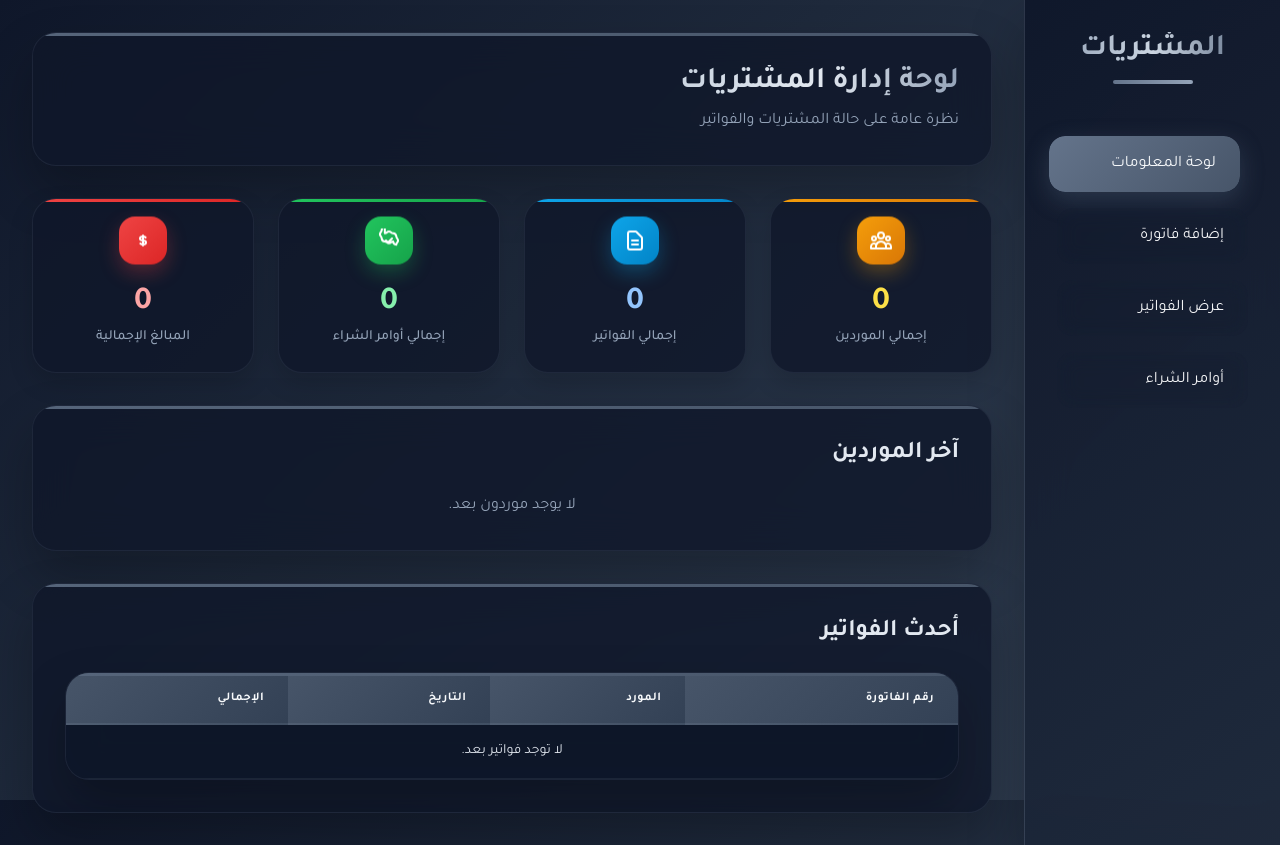
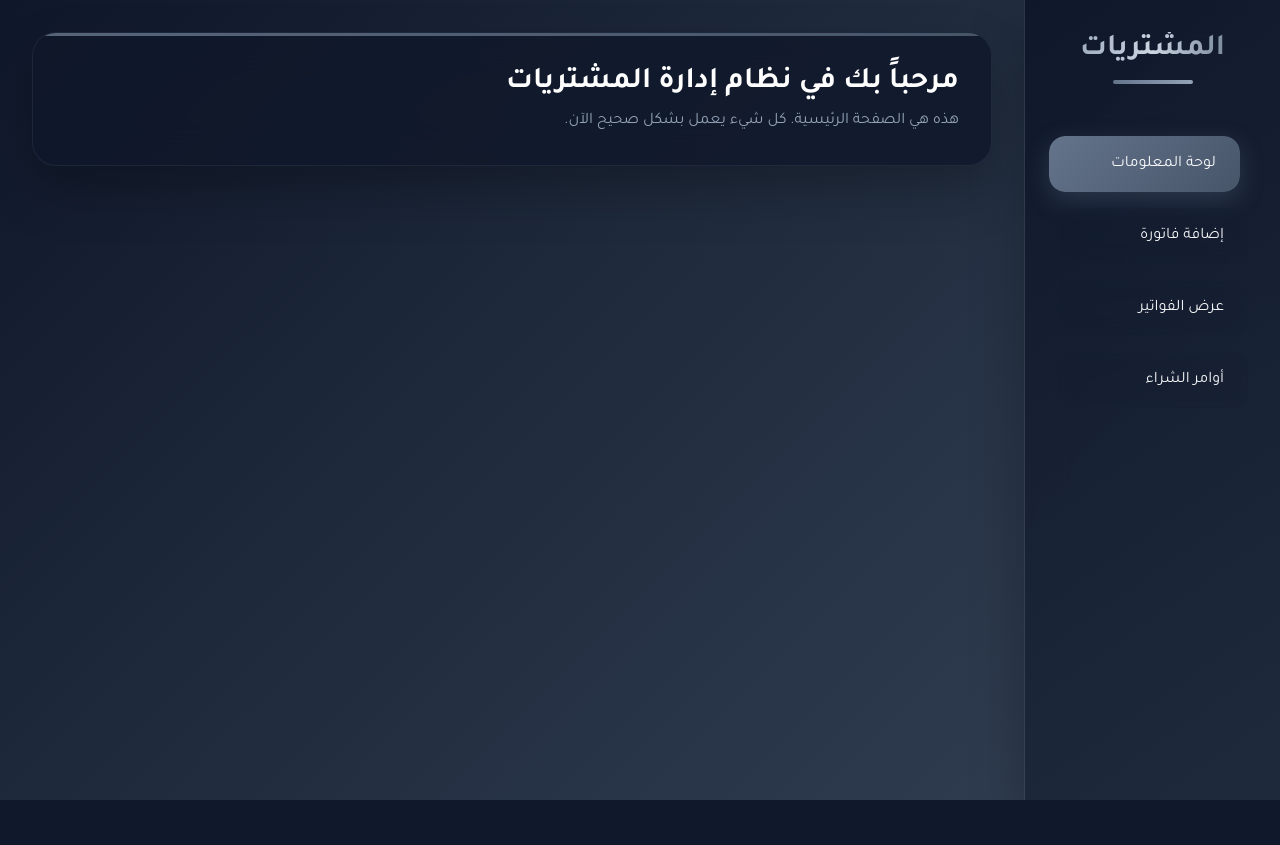
Before and after one commit to ixAbdulaziz/ERP-Last, a Flask app: page / in a window 1280 px wide. After the commit the page ends 800 px from the top, so only its background shows below. Run offline with Flask 3, Linux system fonts and the light colour scheme; some libraries are stand-ins or nearby versions.

Commit message:
Update home.html

```diff
--- a/templates/home.html
+++ b/templates/home.html
@@ -1,71 +1,10 @@
 {% extends "layout.html" %}
 
-{% block title %}لوحة المعلومات{% endblock %}
+{% block title %}الرئيسية{% endblock %}
 
 {% block content %}
 <section class="page-header fade-up">
-  <div class="flex items-center justify-between flex-wrap gap-4">
-    <div>
-      <h2 class="text-3xl font-bold bg-gradient-to-r from-slate-300 via-slate-200 to-slate-400 bg-clip-text text-transparent mb-2">لوحة إدارة المشتريات</h2>
-      <p class="text-slate-400 text-base">نظرة عامة على حالة المشتريات والفواتير</p>
-    </div>
-  </div>
-</section>
-
-<section class="grid gap-6 grid-cols-1 sm:grid-cols-2 lg:grid-cols-4 fade-up" style="animation-delay: 0.1s;">
-  <div class="kpi-card suppliers"><div class="kpi-icon suppliers"><svg class="w-6 h-6 text-white" fill="none" stroke="currentColor" viewBox="0 0 24 24"><path stroke-linecap="round" stroke-linejoin="round" stroke-width="2" d="M17 20h5v-2a3 3 0 00-5.356-1.857M17 20H7m10 0v-2c0-.656-.126-1.283-.356-1.857M7 20H2v-2a3 3 0 015.356-1.857M7 20v-2c0-.656.126-1.283.356-1.857m0 0a5.002 5.002 0 019.288 0M15 7a3 3 0 11-6 0 3 3 0 016 0zm6 3a2 2 0 11-4 0 2 2 0 014 0zM7 10a2 2 0 11-4 0 2 2 0 014 0z"></path></svg></div><div class="kpi-value text-yellow-300" data-target="{{ suppliers_count }}">0</div><div class="kpi-label">إجمالي الموردين</div></div>
-  <div class="kpi-card unpaid"><div class="kpi-icon unpaid"><svg class="w-6 h-6 text-white" fill="none" stroke="currentColor" viewBox="0 0 24 24"><path stroke-linecap="round" stroke-linejoin="round" stroke-width="2" d="M9 12h6m-6 4h6m2 5H7a2 2 0 01-2-2V5a2 2 0 012-2h5.586a1 1 0 01.707.293l5.414 5.414a1 1 0 01.293.707V19a2 2 0 01-2 2z"></path></svg></div><div class="kpi-value text-blue-300" data-target="{{ invoices_count }}">0</div><div class="kpi-label">إجمالي الفواتير</div></div>
-  <div class="kpi-card orders"><div class="kpi-icon orders"><svg class="w-6 h-6 text-white" fill="none" stroke="currentColor" viewBox="0 0 24 24"><path stroke-linecap="round" stroke-linejoin="round" stroke-width="2" d="M9 12l2 2 4-4M7.835 4.697a3.42 3.42 0 001.946-.806 3.42 3.42 0 014.438 0 3.42 3.42 0 001.946.806 3.42 3.42 0 013.138 3.138 3.42 3.42 0 00.806 1.946 3.42 3.42 0 010 4.438 3.42 3.42 0 00-.806 1.946 3.42 3.42 0 01-3.138-3.138 3.42 3.42 0 00-1.946.806 3.42 3.42 0 01-4.438 0 3.42 3.42 0 00-1.946-.806 3.42 3.42 0 01-3.138-3.138 3.42 3.42 0 00-.806-1.946 3.42 3.42 0 010-4.438 3.42 3.42 0 00.806-1.946 3.42 3.42 0 013.138-3.138z"></path></svg></div><div class="kpi-value text-green-300" data-target="{{ purchase_orders_count }}">0</div><div class="kpi-label">إجمالي أوامر الشراء</div></div>
-  <div class="kpi-card outstanding"><div class="kpi-icon outstanding"><svg class="w-6 h-6 text-white" fill="none" stroke="currentColor" viewBox="0 0 24 24"><path stroke-linecap="round" stroke-linejoin="round" stroke-width="2" d="M12 8c-1.657 0-3 .895-3 2s1.343 2 3 2 3 .895 3 2-1.343 2-3 2m0-8c1.11 0 2.08.402 2.599 1M12 8V7m0 1v8m0 0v1m0-1c-1.11 0-2.08-.402-2.599-1"></path></svg></div><div class="kpi-value text-red-300" data-target="{{ total_amount }}">0</div><div class="kpi-label">المبالغ الإجمالية</div></div>
-</section>
-
-<section class="glass-card fade-up" style="animation-delay: 0.2s;">
-  <h3 class="text-2xl font-bold text-slate-200 mb-6">آخر الموردين</h3>
-  <div class="grid gap-6 grid-cols-1 sm:grid-cols-2 lg:grid-cols-3">
-    {% for supplier in latest_suppliers %}
-      <div class="supplier-card"><h4 class="text-lg font-bold text-slate-200 mb-2">{{ supplier.name }}</h4></div>
-    {% else %}<p class="text-slate-400 col-span-full text-center">لا يوجد موردون بعد.</p>{% endfor %}
-  </div>
-</section>
-<section class="glass-card fade-up" style="animation-delay: 0.3s;">
-  <h3 class="text-2xl font-bold text-slate-200 mb-6">أحدث الفواتير</h3>
-  <div class="modern-table-container">
-    <table>
-      <thead><tr><th>رقم الفاتورة</th><th>المورد</th><th>التاريخ</th><th>الإجمالي</th></tr></thead>
-      <tbody>
-        {% for invoice in latest_invoices %}
-          <tr>
-            <td class="font-semibold text-slate-300">{{ invoice.invoice_number }}</td>
-            <td class="text-slate-400">{{ invoice.supplier_name }}</td>
-            <td class="text-slate-400">{{ invoice.invoice_date.strftime('%Y-%m-%d') }}</td>
-            <td class="font-mono font-bold text-slate-300">{{ "%.2f"|format(invoice.total_amount) }} ريال</td>
-          </tr>
-        {% else %}
-          <tr><td colspan="4" class="text-center py-8 text-slate-400">لا توجد فواتير بعد.</td></tr>
-        {% endfor %}
-      </tbody>
-    </table>
-  </div>
+  <h1 class="text-3xl font-bold text-white">مرحباً بك في نظام إدارة المشتريات</h1>
+  <p class="text-slate-400 mt-2">هذه هي الصفحة الرئيسية. كل شيء يعمل بشكل صحيح الآن.</p>
 </section>
 {% endblock %}
-
-{% block scripts %}
-<script>
-  function animateNumber(element) {
-      const target = parseFloat(element.getAttribute('data-target'));
-      if (isNaN(target)) return;
-      const duration = 1500;
-      const startTime = Date.now();
-
-      function updateNumber() {
-          const elapsed = Date.now() - startTime;
-          const progress = Math.min(elapsed / duration, 1);
-          const currentValue = Math.floor(progress * target);
-          element.textContent = currentValue.toLocaleString();
-          if (progress < 1) requestAnimationFrame(updateNumber);
-      }
-      requestAnimationFrame(updateNumber);
-  }
-  document.querySelectorAll('.kpi-value').forEach(animateNumber);
-</script>
-{% endblock %}
```
